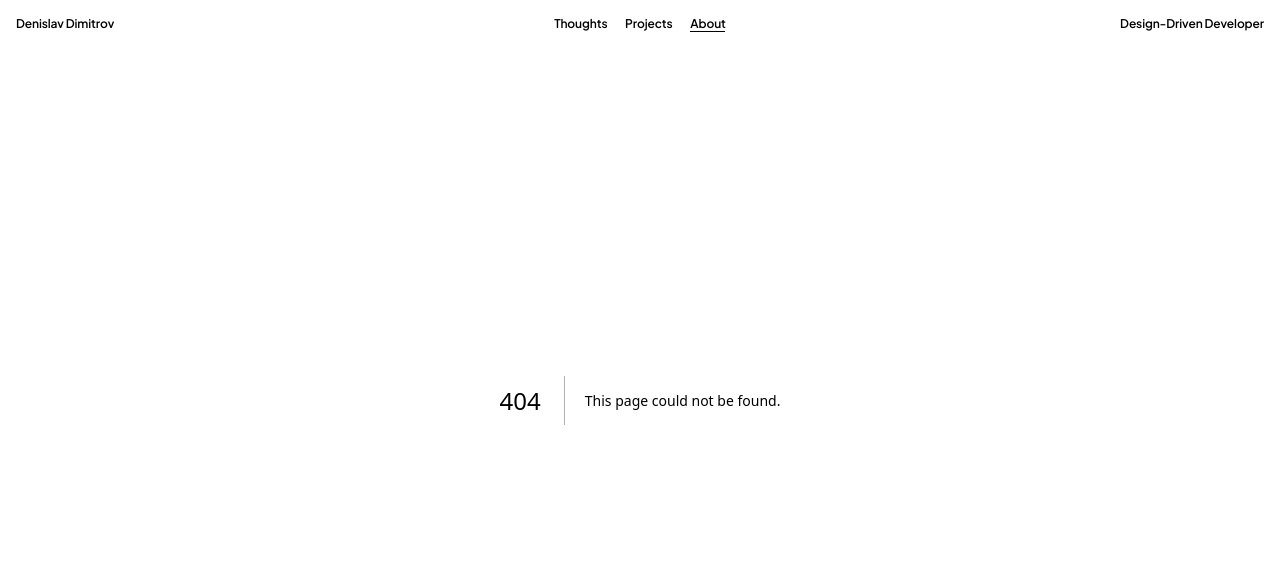
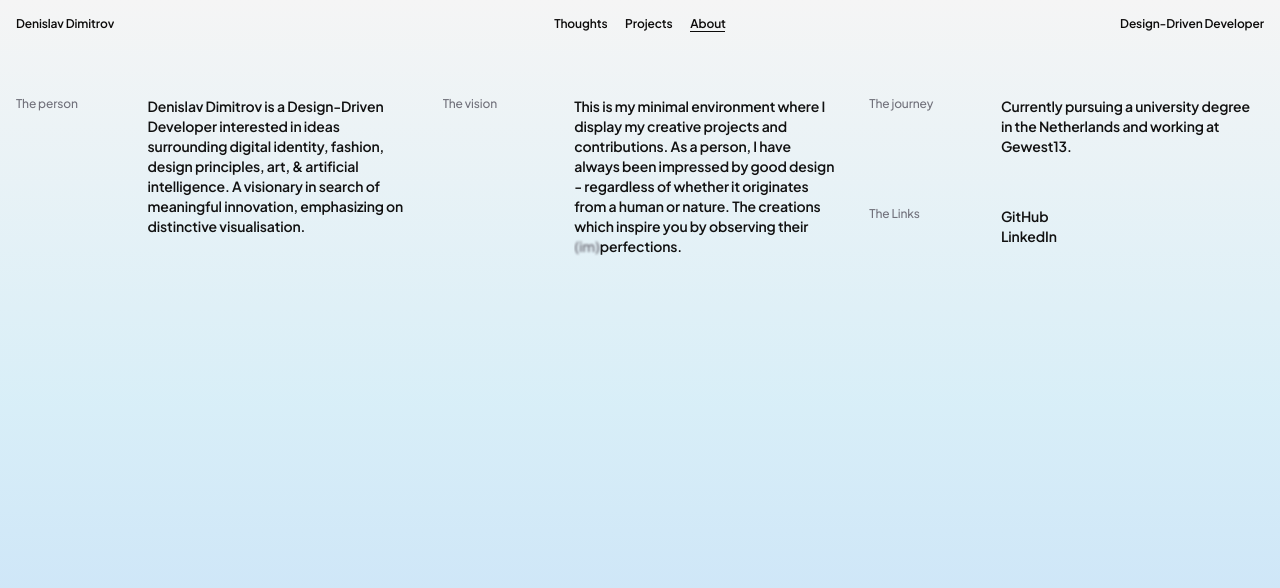
Before and after one commit to denislav-d/denislavd-2025, a Next.js app: page /about in a window 1280 px wide. Before the commit this address had no page. Shown: the top 588 px of the page. Built offline with nearby package versions, Linux system fonts and the light colour scheme.

Commit message:
Initial about page design

```diff
--- /dev/null
+++ b/src/app/about/page.tsx
@@ -0,0 +1,85 @@
+import TextReveal from "@/components/TextReveal";
+import Link from "next/link";
+import { slides } from "@/data/slides";
+
+export default function About() {
+  const gradientScheme =
+    slides[Math.floor(Math.random() * slides.length)].gradientScheme;
+
+  return (
+    <main
+      className="h-dvh"
+      style={{
+        background: `linear-gradient(to bottom, ${gradientScheme.from}, ${gradientScheme.via}, ${gradientScheme.to})`,
+      }}
+    >
+      <section className="font-plus-jakarta-sans grid grid-cols-1 gap-x-8 gap-y-10 px-4 pt-20 text-sm font-semibold tracking-[-0.01em] lg:grid-cols-3 lg:pt-24">
+        <div className="grid grid-cols-3">
+          <TextReveal delay={0.2}>
+            <h3 className="text-xs font-medium text-zinc-500">The person</h3>
+          </TextReveal>
+          <TextReveal delay={0.3}>
+            <p className="col-span-2">
+              Denislav Dimitrov is a Design-Driven Developer interested in ideas
+              surrounding digital identity, fashion, design principles, art, &
+              artificial intelligence. A visionary in search of meaningful
+              innovation, emphasizing on distinctive visualisation.
+            </p>
+          </TextReveal>
+        </div>
+
+        <div className="grid grid-cols-3">
+          <TextReveal delay={0.4}>
+            <h3 className="text-xs font-medium text-zinc-500">The vision</h3>
+          </TextReveal>
+          <TextReveal delay={0.5}>
+            <p className="col-span-2">
+              This is my minimal environment where I display my creative
+              projects and contributions. As a person, I have always been
+              impressed by good design - regardless of whether it originates
+              from a human or nature. The creations which inspire you by
+              observing their{" "}
+              <span>
+                {" "}
+                <span className="inline text-zinc-500 blur-[0.8px]">(im)</span>
+                perfections
+              </span>
+              .
+            </p>
+          </TextReveal>
+        </div>
+
+        <div className="grid grid-cols-3 gap-y-10">
+          <TextReveal delay={0.6}>
+            <h3 className="text-xs font-medium text-zinc-500">The journey</h3>
+          </TextReveal>
+          <TextReveal delay={0.7}>
+            <p className="col-span-2">
+              Currently pursuing a university degree in the Netherlands and
+              working at Gewest13.
+            </p>
+          </TextReveal>
+          <TextReveal delay={0.8}>
+            <h3 className="text-xs font-medium text-zinc-500">The Links</h3>
+          </TextReveal>
+
+          <div className="col-span-2 flex flex-col">
+            <TextReveal delay={0.9}>
+              <Link href="https://github.com/denislav-d" className="w-fit">
+                GitHub
+              </Link>
+            </TextReveal>
+            <TextReveal delay={1}>
+              <Link
+                href="https://www.linkedin.com/in/denislavd"
+                className="w-fit"
+              >
+                LinkedIn
+              </Link>
+            </TextReveal>
+          </div>
+        </div>
+      </section>
+    </main>
+  );
+}
--- a/src/components/TextReveal.tsx
+++ b/src/components/TextReveal.tsx
@@ -10,7 +10,7 @@ gsap.registerPlugin(SplitText, ScrollTrigger);
 
 export default function TextReveal({
   children,
-  animateOnScroll = true,
+  animateOnScroll = false,
   delay = 0,
 }: {
   children: React.ReactNode;
@@ -31,7 +31,7 @@ export default function TextReveal({
       lines.current = [];
 
       let elements = [];
-      if (containerRef.current.hasAttribute("data-copy-wrapper")) {
+      if (containerRef.current.hasAttribute("data-reveal-wrapper")) {
         elements = Array.from(containerRef.current.children);
       } else {
         elements = [containerRef.current];
@@ -118,7 +118,7 @@ export default function TextReveal({
   }
 
   return (
-    <div ref={containerRef} data-copy-wrapper="true">
+    <div ref={containerRef} data-reveal-wrapper="true">
       {children}
     </div>
   );
```
